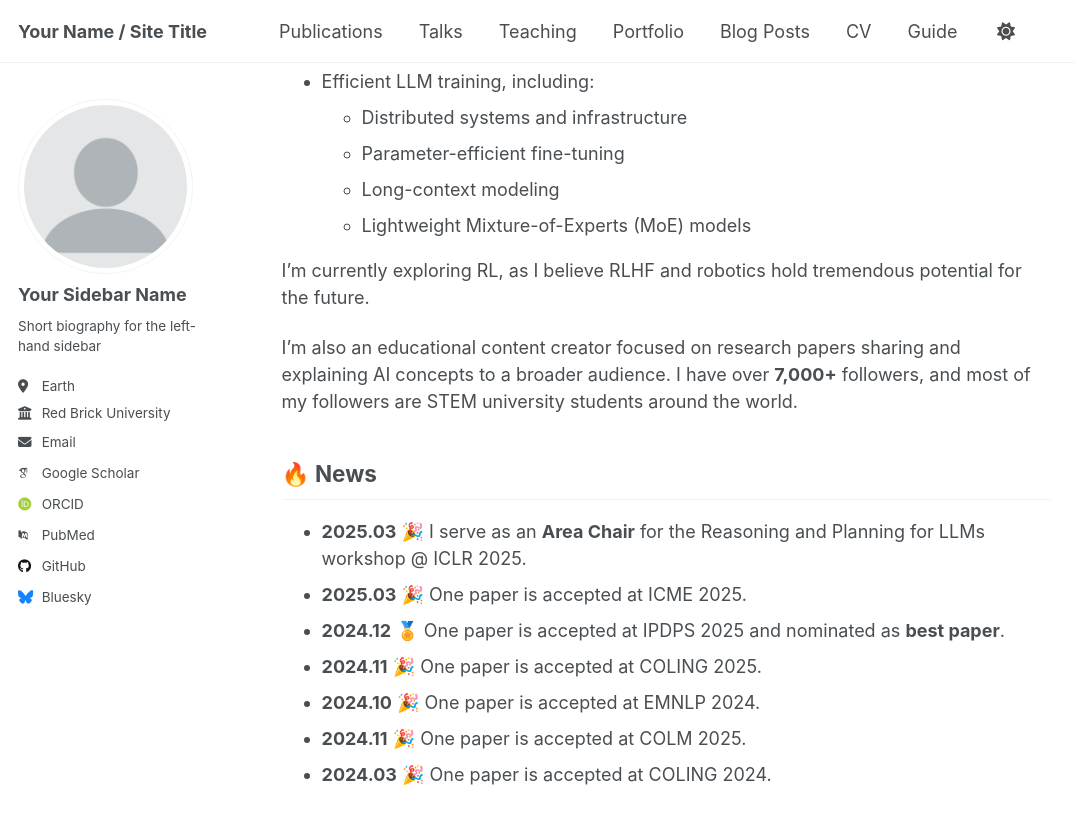
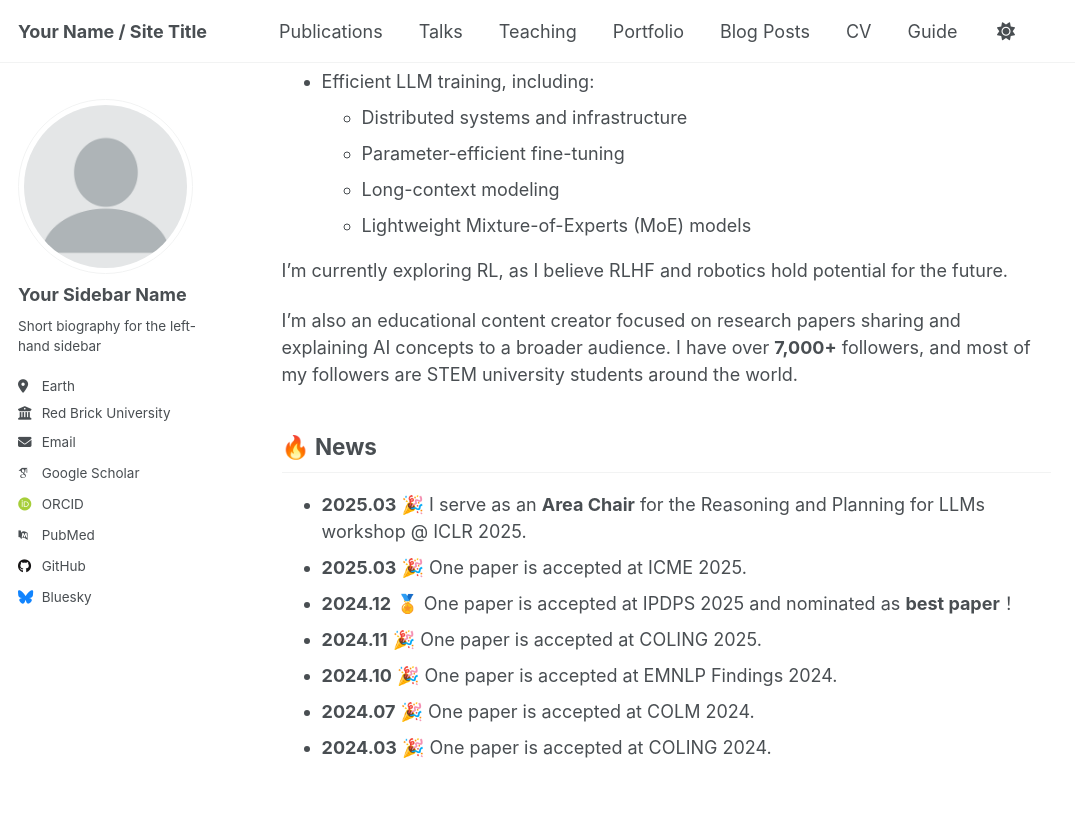
Before and after one commit to zhaojinm/zhaojinm.github.io, a Jekyll site: the page built from _pages/about.md, in a window 1280 px wide and 900 px high, scrolled down 345 px. Shown: the top 824 px of the window, without its empty margins (0-1075 px from the left). Built offline with Jekyll 4.4.1, drawn with Linux system fonts in a browser that asks for light colours; some web fonts are replaced.

Commit message:
Update about.md

```diff
--- a/_pages/about.md
+++ b/_pages/about.md
@@ -18,7 +18,7 @@ My research interests lie at the intersection of theoretical linguistics and eff
   - Long-context modeling
   - Lightweight Mixture-of-Experts (MoE) models
 
-I’m currently exploring RL, as I believe RLHF and robotics hold tremendous potential for the future.
+I’m currently exploring RL, as I believe RLHF and robotics hold potential for the future.
 
 I’m also an educational content creator focused on research papers sharing and explaining AI concepts to a broader audience. I have over **7,000+** followers, and most of my followers are STEM university students around the world.
 
@@ -27,8 +27,8 @@ I’m also an educational content creator focused on research papers sharing and
 
 - __2025.03__ 🎉 I serve as an **Area Chair** for the Reasoning and Planning for LLMs workshop @ ICLR 2025.
 - __2025.03__ 🎉 One paper is accepted at ICME 2025.
-- __2024.12__ 🏅 One paper is accepted at IPDPS 2025 and nominated as **best paper**.
+- __2024.12__ 🏅 One paper is accepted at IPDPS 2025 and nominated as **best paper**！
 - __2024.11__ 🎉 One paper is accepted at COLING 2025.
-- __2024.10__ 🎉 One paper is accepted at EMNLP 2024.
-- __2024.11__ 🎉 One paper is accepted at COLM 2025.
+- __2024.10__ 🎉 One paper is accepted at EMNLP Findings 2024.
+- __2024.07__ 🎉 One paper is accepted at COLM 2024.
 - __2024.03__ 🎉 One paper is accepted at COLING 2024.
```
